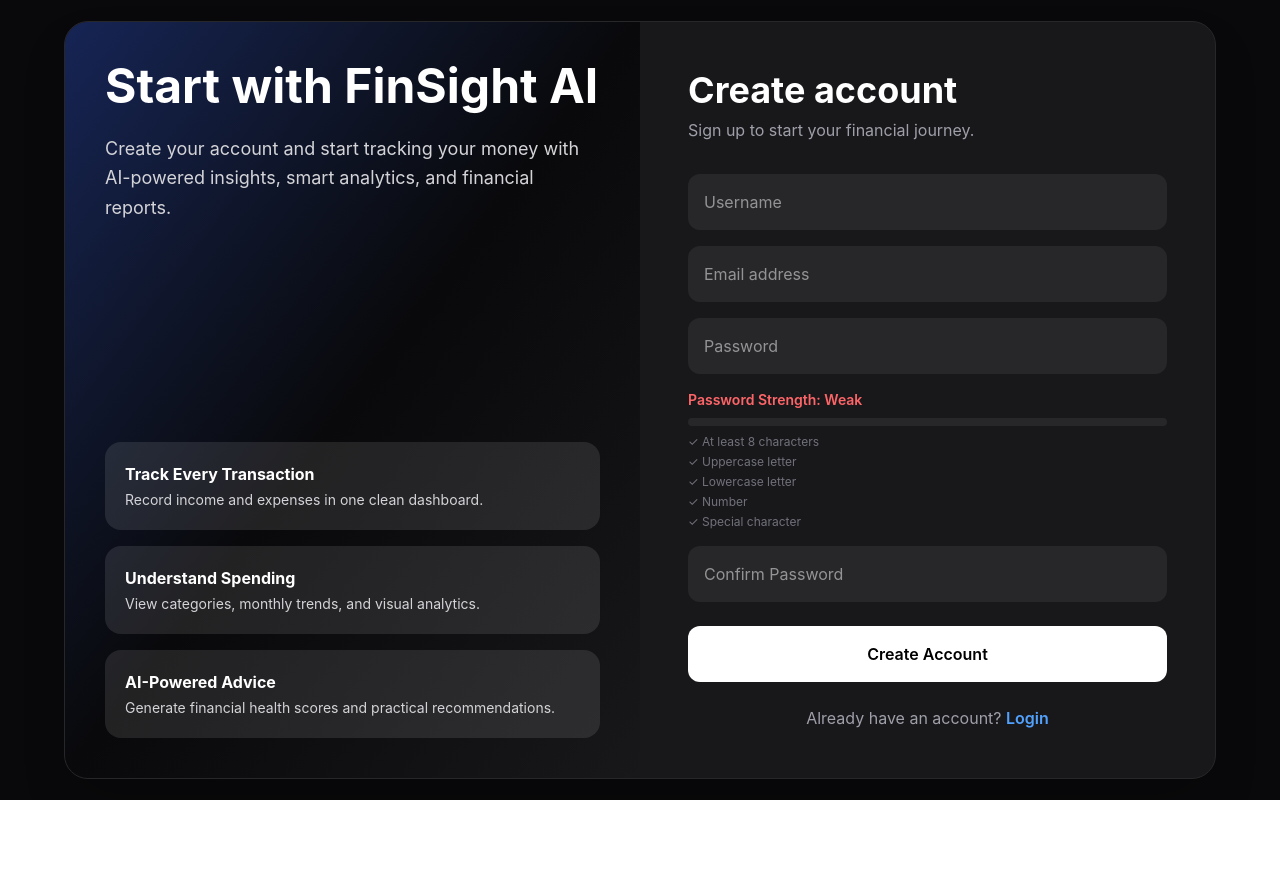
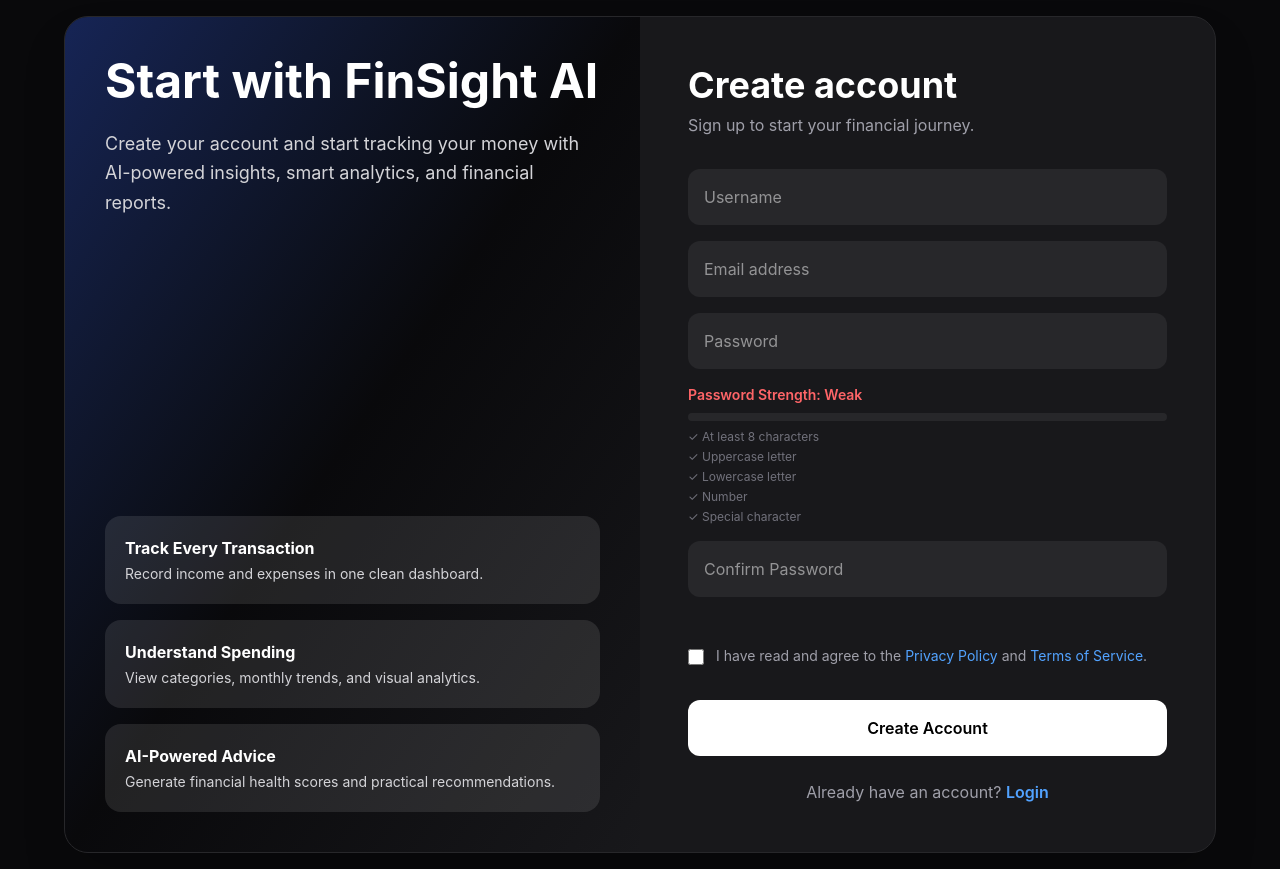
Before and after one commit to balqiskay/finsight-ai, a React (Vite) app in the folder client/: page /register in a window 1280 px wide. Before the commit the page ends 800 px from the top, so only its background shows below. Built offline with nearby package versions, Linux system fonts and the light colour scheme.

Commit message:
Improve registration consent UI

```diff
--- a/client/src/App.jsx
+++ b/client/src/App.jsx
@@ -19,6 +19,8 @@
 import VerifyEmail from "./pages/VerifyEmail";
 import ForgotPassword from "./pages/ForgotPassword";
 import ResetPassword from "./pages/ResetPassword";
+import PrivacyPolicy from "./pages/PrivacyPolicy";
+import TermsOfService from "./pages/TermsOfService";
 
 function App() {
 
@@ -126,6 +128,9 @@
        element={<VerifyEmail />}
       />
 
+      <Route path="/privacy" element={<PrivacyPolicy />} />
+      <Route path="/terms" element={<TermsOfService />} />
+
     </Routes>
 
   );
--- a/client/src/pages/Register.jsx
+++ b/client/src/pages/Register.jsx
@@ -292,10 +292,40 @@
              className="w-full p-4 rounded-xl bg-zinc-800 text-white mb-6 outline-none focus:ring-2 focus:ring-blue-500"
             />
 
+            <div className="mt-6 mb-2">
+              <label className="flex items-start gap-3 text-sm text-zinc-400 leading-relaxed">
+                <input
+                 type="checkbox"
+                 id="terms"
+                 required
+                 className="mt-1 h-4 w-4 accent-blue-500"
+                />
+
+                <span>
+                  I have read and agree to the{" "}
+                  <a
+                   href="/privacy"
+                   target="_blank"
+                   className="text-blue-400 hover:text-blue-300"
+                  >
+                    Privacy Policy
+                  </a>{" "}
+                  and{" "}
+                  <a
+                   href="/terms"
+                   target="_blank"
+                   className="text-blue-400 hover:text-blue-300"
+                  >
+                    Terms of Service
+                  </a>.
+                </span>
+              </label>
+            </div>
+
             <button
-              type="submit"
-              disabled={loading}
-              className="w-full bg-white text-black p-4 rounded-xl font-semibold disabled:opacity-50 transition duration-300 hover:scale-[1.02]"
+             type="submit"
+             disabled={loading}
+             className="w-full mt-6 bg-white text-black p-4 rounded-xl font-semibold disabled:opacity-50 transition duration-300 hover:scale-[1.02]"
             >
               {loading ? "Creating account..." : "Create Account"}
             </button>
```
